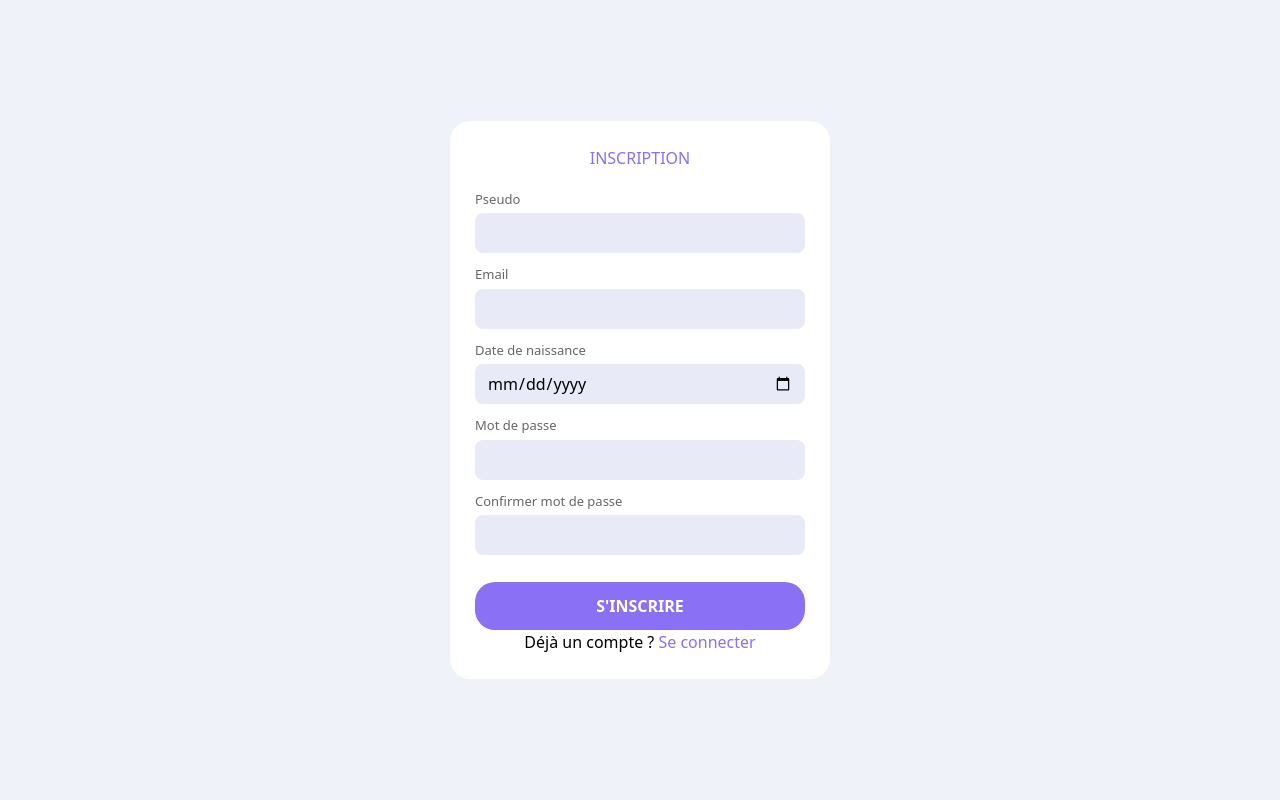
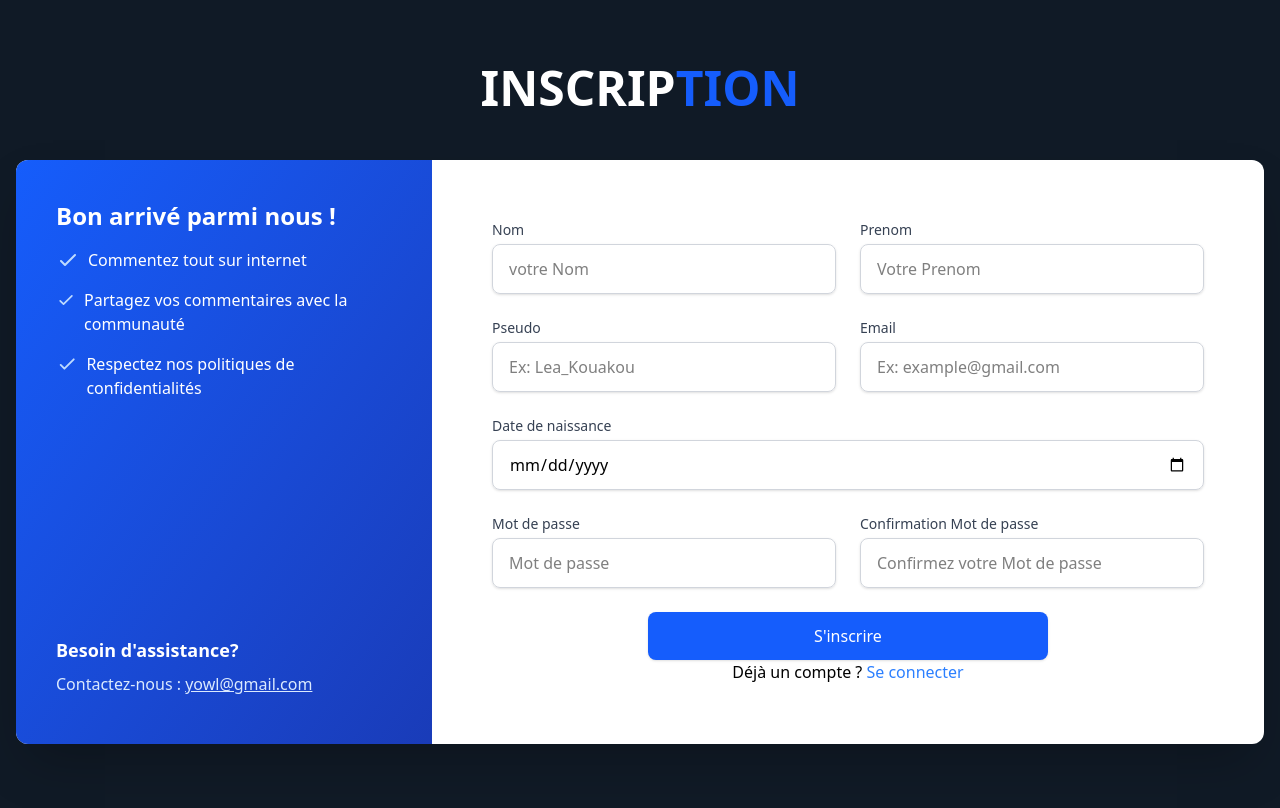
Before and after one commit to secopsDaniel/yowlProject, a Vue app in the folder client/: page /register in a window 1280 px wide. Built offline with nearby package versions, Linux system fonts and the light colour scheme; no server answers.

Commit message:
updat design register

```diff
--- a/client/src/views/RegisterView.vue
+++ b/client/src/views/RegisterView.vue
@@ -1,4 +1,119 @@
 <template>
+  <div class="bg-[#101A26] min-h-screen">
+  <!-- Enquiry Section -->
+<section class="relative max-w-7xl mx-auto px-4 py-16">
+  <!-- Header Section -->
+  <div class="text-center mb-12">
+    <h1 class="text-4xl md:text-5xl font-bold text-white mb-4">
+      INSCRIP<span class="text-blue-600">TION</span>
+    </h1>
+  </div>
+  <!-- Form Container -->
+  <div class="bg-white rounded-xl shadow-2xl overflow-hidden">
+    <div class="md:flex">
+      <!-- Left Side -->
+      <div class="md:w-1/3 bg-gradient-to-br from-blue-600 to-blue-800 p-10 text-white flex flex-col justify-between">
+        <div>
+          <h2 class="text-2xl font-bold mb-4">Bon arrivé parmi nous !</h2>
+          <ul class="space-y-4">
+            <li class="flex items-start">
+              <svg class="h-6 w-6 text-blue-200 mr-2" fill="none" stroke="currentColor" stroke-width="2" viewBox="0 0 24 24">
+                <path stroke-linecap="round" stroke-linejoin="round" d="M5 13l4 4L19 7" />
+              </svg>
+              <span>Commentez tout sur internet</span>
+            </li>
+            <li class="flex items-start">
+              <svg class="h-6 w-6 text-blue-200 mr-2" fill="none" stroke="currentColor" stroke-width="2" viewBox="0 0 24 24">
+                <path stroke-linecap="round" stroke-linejoin="round" d="M5 13l4 4L19 7" />
+              </svg>
+              <span>Partagez vos commentaires avec la communauté</span>
+            </li>
+            <li class="flex items-start">
+              <svg class="h-6 w-6 text-blue-200 mr-2" fill="none" stroke="currentColor" stroke-width="2" viewBox="0 0 24 24">
+                <path stroke-linecap="round" stroke-linejoin="round" d="M5 13l4 4L19 7" />
+              </svg>
+              <span>Respectez nos politiques de confidentialités</span>
+            </li>
+          </ul>
+        </div>
+        <div class="mt-8">
+          <h3 class="text-lg font-semibold mb-2">Besoin d'assistance?</h3>
+          <p class="text-blue-100 mb-2">
+            Contactez-nous :
+            <a href="mailto:yowl@gmail.com" class="underline hover:text-purple-900">yowl@gmail.com</a>
+          </p>
+        </div>
+      </div>
+
+      <!-- Right Side - Form -->
+      <div class="md:w-2/3 p-15">
+        <form @submit.prevent="validerInscription" class="space-y-6">
+          <div class="grid grid-cols-1 md:grid-cols-2 gap-6">
+            <!-- Nom -->
+            <div>
+              <label class="block text-sm font-medium text-gray-700 mb-1">Nom</label>
+              <input type="email" v-model="firstName" placeholder="votre Nom" class="w-full px-4 py-3 border border-gray-300 rounded-lg shadow-sm focus:outline-none focus:ring-blue-500 focus:border-blue-500" requiblue />
+            </div>
+
+            <!-- Prenoms -->
+            <div>
+              <label class="block text-sm font-medium text-gray-700 mb-1">Prenom</label>
+              <input type="password" v-model="lastName" placeholder="Votre Prenom" class="w-full px-4 py-3 border border-gray-300 rounded-lg shadow-sm focus:outline-none focus:ring-blue-500 focus:border-blue-500"  requiblue/>
+            </div>
+          </div>
+
+          <div class="grid grid-cols-1 md:grid-cols-2 gap-6">
+            <!-- Login -->
+            <div>
+              <label class="block text-sm font-medium text-gray-700 mb-1">Pseudo</label>
+              <input type="email" v-model="Login" placeholder="Ex: Lea_Kouakou" class="w-full px-4 py-3 border border-gray-300 rounded-lg shadow-sm focus:outline-none focus:ring-blue-500 focus:border-blue-500" requiblue />
+            </div>
+
+            <!-- Email -->
+            <div>
+              <label class="block text-sm font-medium text-gray-700 mb-1">Email</label>
+              <input type="password" v-model="Email" placeholder="Ex: example@gmail.com" class="w-full px-4 py-3 border border-gray-300 rounded-lg shadow-sm focus:outline-none focus:ring-blue-500 focus:border-blue-500"  requiblue/>
+            </div>
+          </div>
+
+          <!-- Date de naissance -->
+          <div>
+              <label class="block text-sm font-medium text-gray-700 mb-1">Date de naissance</label>
+              <input type="date" v-model="dateNaissance" class="w-full px-4 py-3 border border-gray-300 rounded-lg shadow-sm focus:outline-none focus:ring-blue-500 focus:border-blue-500"  requiblue/>
+            </div>
+
+          <div class="grid grid-cols-1 md:grid-cols-2 gap-6">
+
+            <!-- Mot de passe -->
+            <div>
+              <label class="block text-sm font-medium text-gray-700 mb-1">Mot de passe</label>
+              <input type="email" v-model="password" placeholder="Mot de passe" class="w-full px-4 py-3 border border-gray-300 rounded-lg shadow-sm focus:outline-none focus:ring-blue-500 focus:border-blue-500" requiblue />
+            </div>
+
+            <!-- Confirmation Mot de passe -->
+            <div>
+              <label class="block text-sm font-medium text-gray-700 mb-1">Confirmation Mot de passe</label>
+              <input type="password" v-model="confirmation_password" placeholder="Confirmez votre Mot de passe" class="w-full px-4 py-3 border border-gray-300 rounded-lg shadow-sm focus:outline-none focus:ring-blue-500 focus:border-blue-500"  requiblue/>
+            </div>
+          </div>
+
+
+          <!-- Submit -->
+          <div class="flex flex-col items-center">
+            <button type="submit" class="w-100 py-3 px-6 bg-blue-600 text-white font-medium rounded-lg shadow-sm hover:bg-blue-700 transition duration-300">
+              S'inscrire
+            </button>
+            <div class="bas-de-page">
+              <p>Déjà un compte ? <a href="/login" class="text-blue-500 hover:underline">Se connecter</a></p>
+            </div>
+          </div>
+        </form>
+      </div>
+    </div>
+  </div>
+</section>
+<!--
+  </div>
   <div class="page-auth">
     <div class="ma-carte">
       <h1 class="titre-violet">INSCRIPTION</h1>
@@ -35,7 +150,7 @@
       <div class="bas-de-page">
         <p>Déjà un compte ? <a href="/login">Se connecter</a></p>
       </div>
-    </div>
+    </div>-->
   </div>
 </template>
 
@@ -57,64 +172,5 @@ function validerInscription() {
 </script>
 
 <style scoped>
-.page-auth {
-  background-color: #F0F2F9;
-  min-height: 100vh;
-  display: flex;
-  justify-content: center;
-  align-items: center;
-  padding: 20px;
-}
 
-.ma-carte {
-  background: white;
-  padding: 25px;
-  border-radius: 20px;
-  width: 100%;
-  max-width: 380px;
-  text-align: center;
-}
-
-.titre-violet {
-  color: #8A70F5;
-  margin-bottom: 20px;
-}
-
-.champ {
-  text-align: left;
-  margin-bottom: 12px;
-}
-
-.champ label {
-  display: block;
-  font-size: 13px;
-  color: #666;
-  margin-bottom: 4px;
-}
-
-.champ input {
-  width: 100%;
-  padding: 8px 12px;
-  border-radius: 8px;
-  border: none;
-  background-color: #E8EBF7;
-  box-sizing: border-box;
-}
-
-.mon-bouton {
-  background-color: #8A70F5;
-  color: white;
-  border: none;
-  padding: 12px;
-  border-radius: 20px;
-  width: 100%;
-  font-weight: bold;
-  margin-top: 15px;
-  cursor: pointer;
-}
-
-.bas-de-page a {
-  color: #8A70F5;
-  text-decoration: none;
-}
 </style>
```
